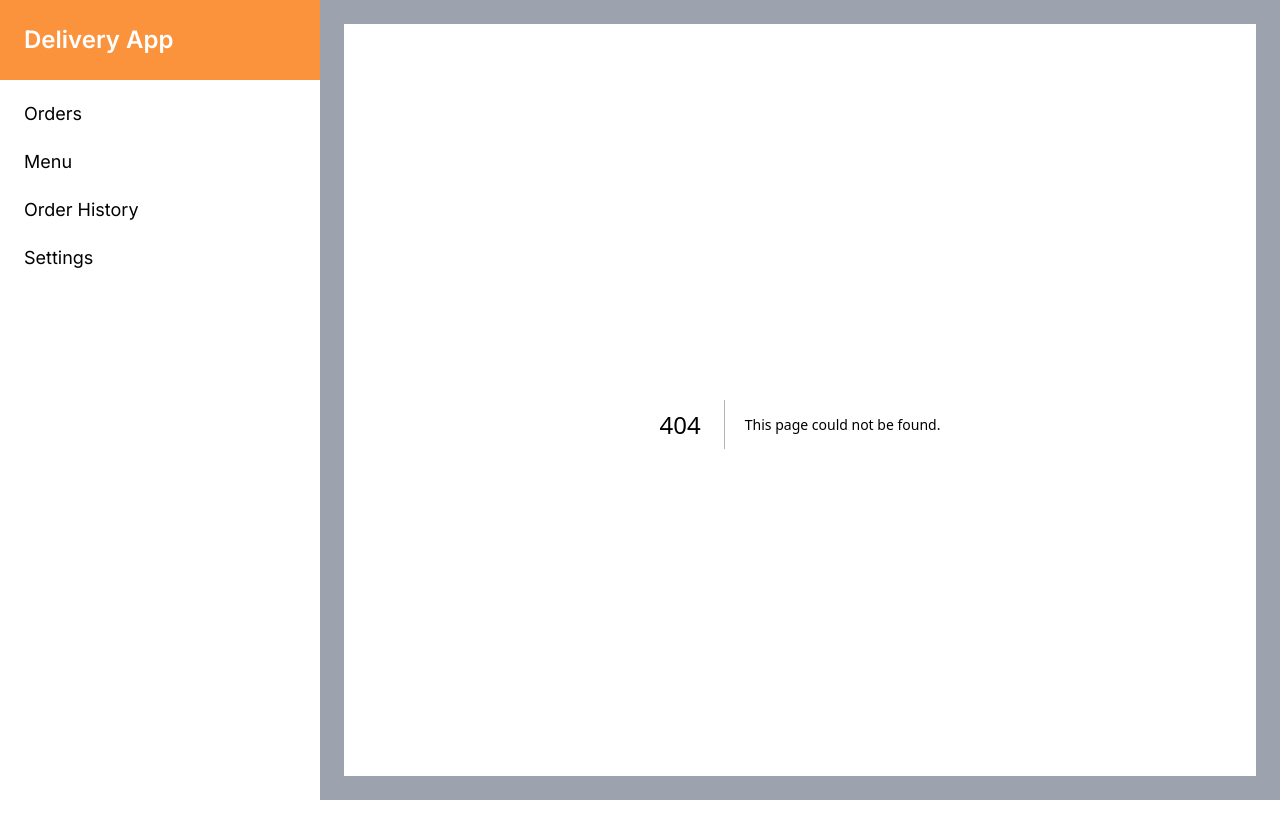
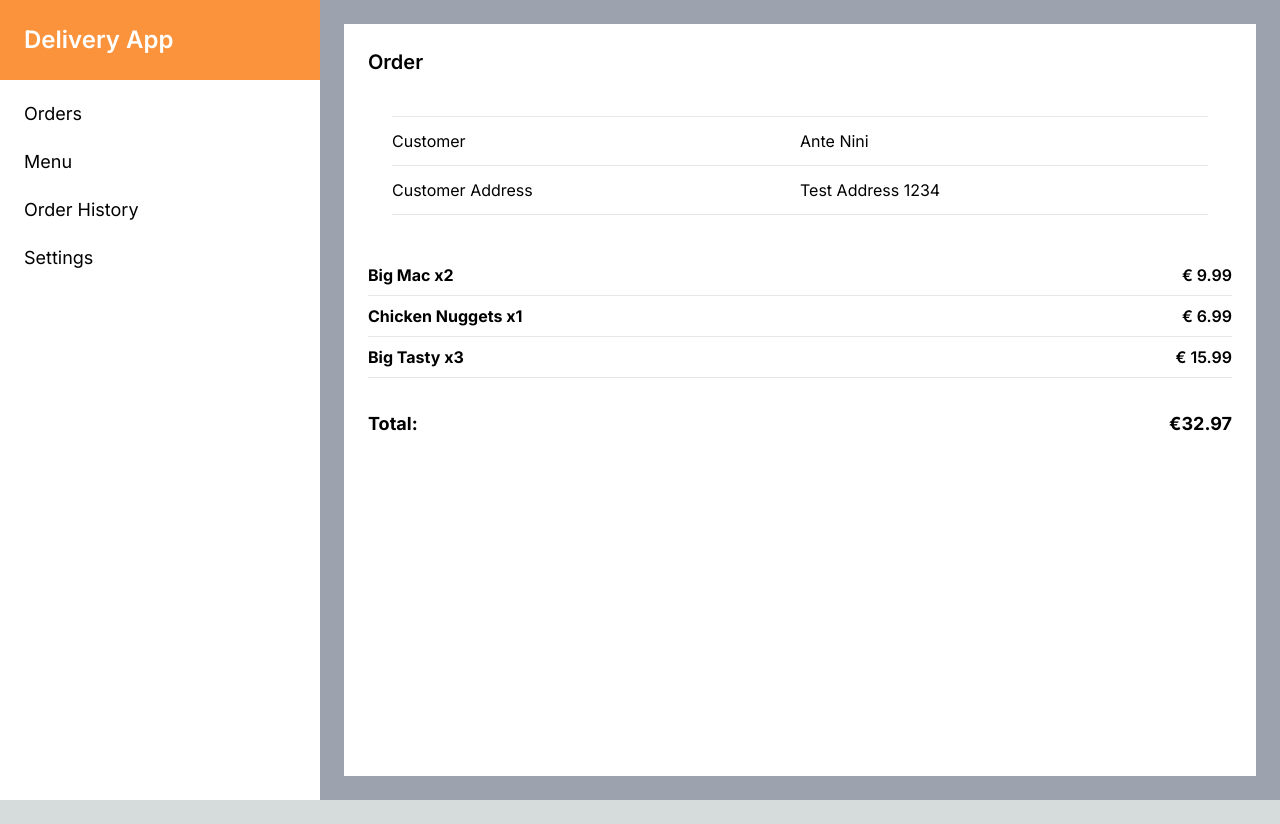
Before and after one commit to AnteAntonini/delivery-app-dashboard, a Next.js app: page /orders/1 in a window 1280 px wide. Before the commit this address had no page. After the commit the page ends 800 px from the top, so only its background shows below. Built offline with nearby package versions, Linux system fonts and the light colour scheme.

Commit message:
implement order details

```diff
--- /dev/null
+++ b/app/(pages)/orders/[orderID]/page.js
@@ -0,0 +1,45 @@
+import dishes from "@/assets/data/dishes.json";
+
+const OrderDetails = () => {
+  let totalPrice = 0;
+
+  dishes.forEach((dish) => {
+    totalPrice += dish.price;
+  });
+
+  return (
+    <div>
+      <div className="text-black p-6">
+        <h1 className="text-xl font-semibold mb-10">Order</h1>
+        <div className="px-6 mb-10">
+          <div className="flex  border-b-1 border-gray py-3 border-t-[1px] border-gray">
+            <span className="flex-1">Customer</span>
+            <span className="flex-1">Ante Nini</span>
+          </div>
+          <div className="flex border-y-[1px] border-gray py-3">
+            <span className="flex-1">Customer Address</span>
+            <span className="flex-1">Test Address 1234</span>
+          </div>
+        </div>
+        <div>
+          {dishes.map((dish) => (
+            <div className="flex justify-between border-b-[1px] border-gray py-2">
+              <span className="font-bold">
+                {dish.name} x{dish.quantity}
+              </span>
+              <span className="font-semibold">€ {dish.price}</span>
+            </div>
+          ))}
+          <div>
+            <div className="flex justify-between mt-8">
+              <span className="font-bold text-lg">Total:</span>
+              <span className="font-bold text-lg"> €{totalPrice}</span>
+            </div>
+          </div>
+        </div>
+      </div>
+    </div>
+  );
+};
+
+export default OrderDetails;
--- a/app/components/CustomTable.jsx
+++ b/app/components/CustomTable.jsx
@@ -42,21 +42,21 @@ export const CustomTable = ({
               >
                 {Object.keys(data).map((key, index) => (
                   <React.Fragment key={index}>
-                    {key === "status" ? (
-                      <td>
-                        <StatusChip
-                          currentStatus={data[key]}
-                          title={data[key]}
-                        />
+                    {key === "orderID" ? (
+                      <td className="text-blue-500 font-semibold">
+                        <Link href={`orders/${data[key]}`}>{data[key]}</Link>
                       </td>
                     ) : (
-                      <>
-                        {key === "price" ? (
-                          <td className="py-4">{data[key]} €</td>
+                      <td className="py-4">
+                        {key === "status" ? (
+                          <StatusChip
+                            currentStatus={data[key]}
+                            title={data[key]}
+                          />
                         ) : (
-                          <td className="py-4">{data[key]}</td>
+                          <>{key === "price" ? `${data[key]} €` : data[key]}</>
                         )}
-                      </>
+                      </td>
                     )}
                   </React.Fragment>
                 ))}
```
